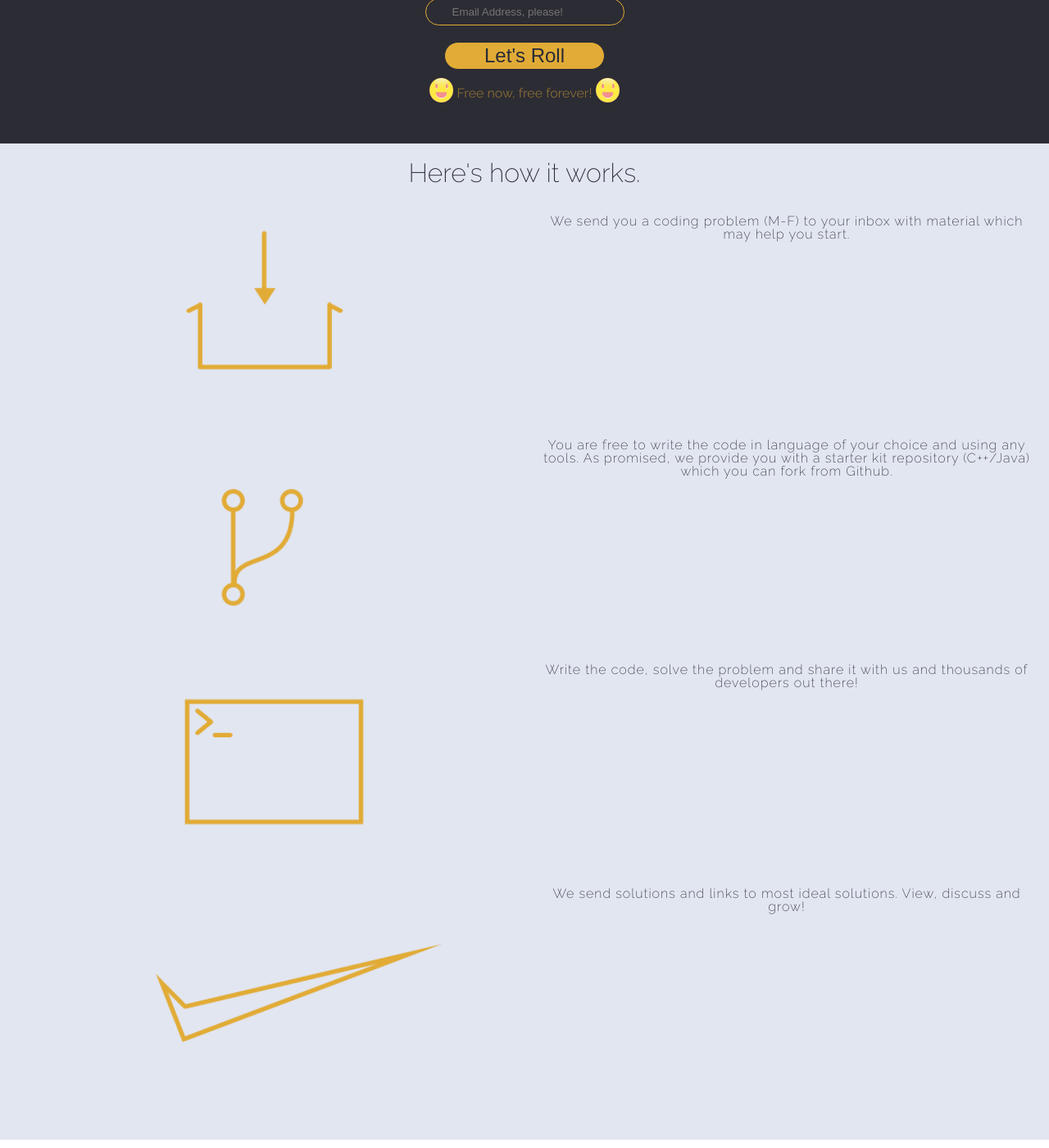
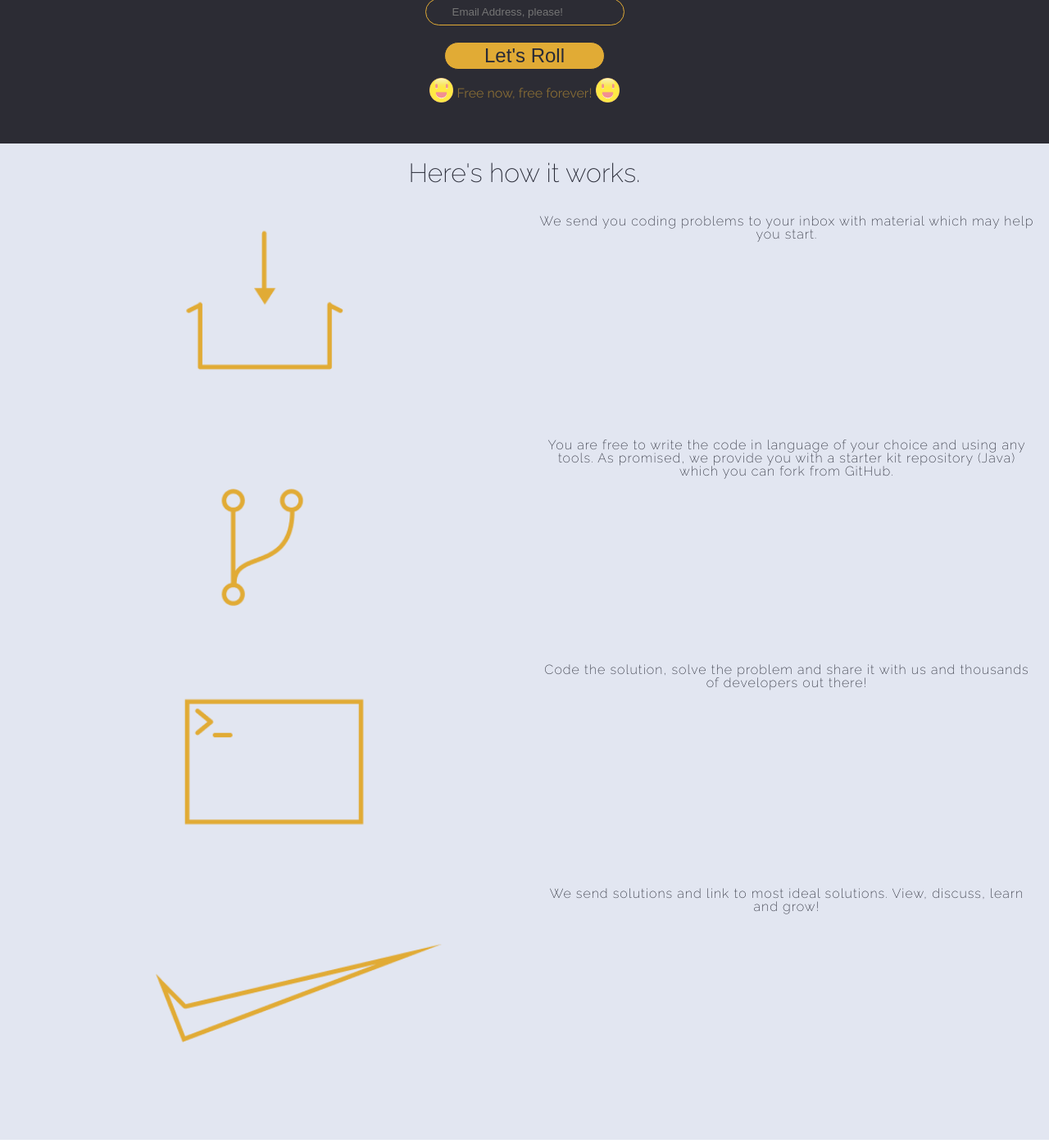
Before and after one commit to dailycodedotorg/dailycodedotorg.github.io, a Jekyll site: the page built from index.html, in a window 1280 px wide and 1400 px high, scrolled down 674 px. Shown: the whole window at 82% size. Built offline with Jekyll 4.4.1, drawn with Linux system fonts in a browser that asks for light colours.

Commit message:
Changed wording

```diff
--- a/index.html
+++ b/index.html
@@ -42,7 +42,7 @@ layout: default
       </div>
       <div class="col-2">
         <p>
-          We send you a coding problem (M-F)  to your inbox with material which may help you start.
+          We send you coding problems to your inbox with material which may help you start.
         </p>
       </div>
     </div>
@@ -53,7 +53,7 @@ layout: default
       </div>
       <div class="col-2">
         <p>
-          You are free to write the code in language of your choice and using any tools. As promised, we provide you with a starter kit repository (C++/Java) which you can fork from Github.
+          You are free to write the code in language of your choice and using any tools. As promised, we provide you with a starter kit repository (Java) which you can fork from GitHub.
         </p>
 
       </div>
@@ -65,7 +65,7 @@ layout: default
       </div>
       <div class="col-2">
         <p>
-         Write the code, solve the problem and share it with us and thousands of developers out there!
+         Code the solution, solve the problem and share it with us and thousands of developers out there!
         </p>
       </div>
     </div>
@@ -77,7 +77,7 @@ layout: default
       </div>
       <div class="col-2">
         <p>
-         We send solutions and links to most ideal solutions. View, discuss and grow!
+         We send solutions and link to most ideal solutions. View, discuss, learn and grow!
         </p>
       </div>
     </div>
```
